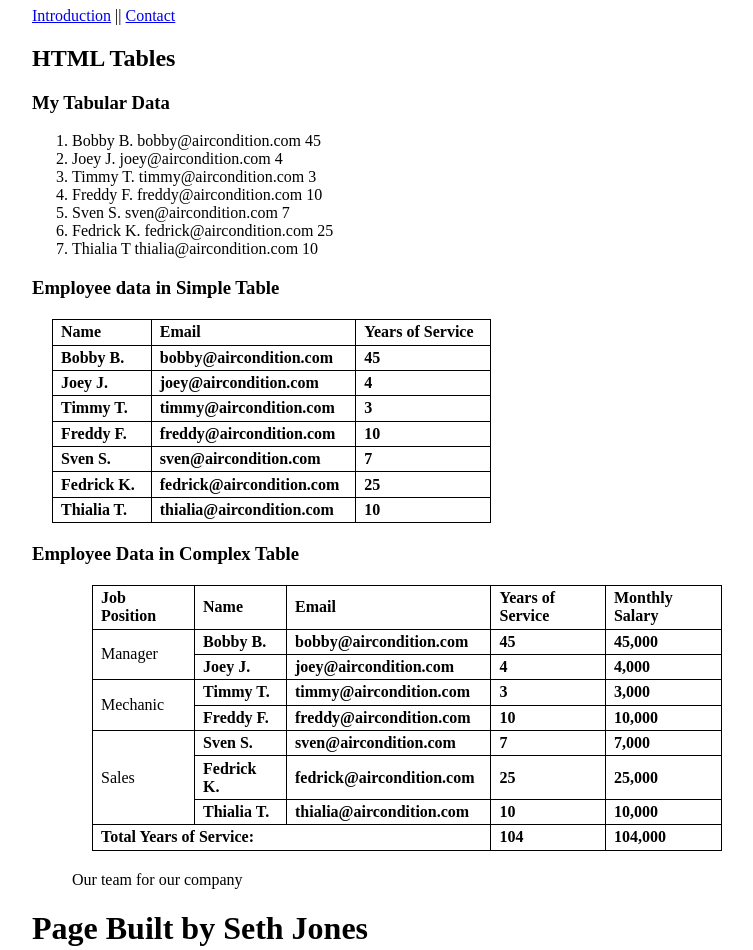
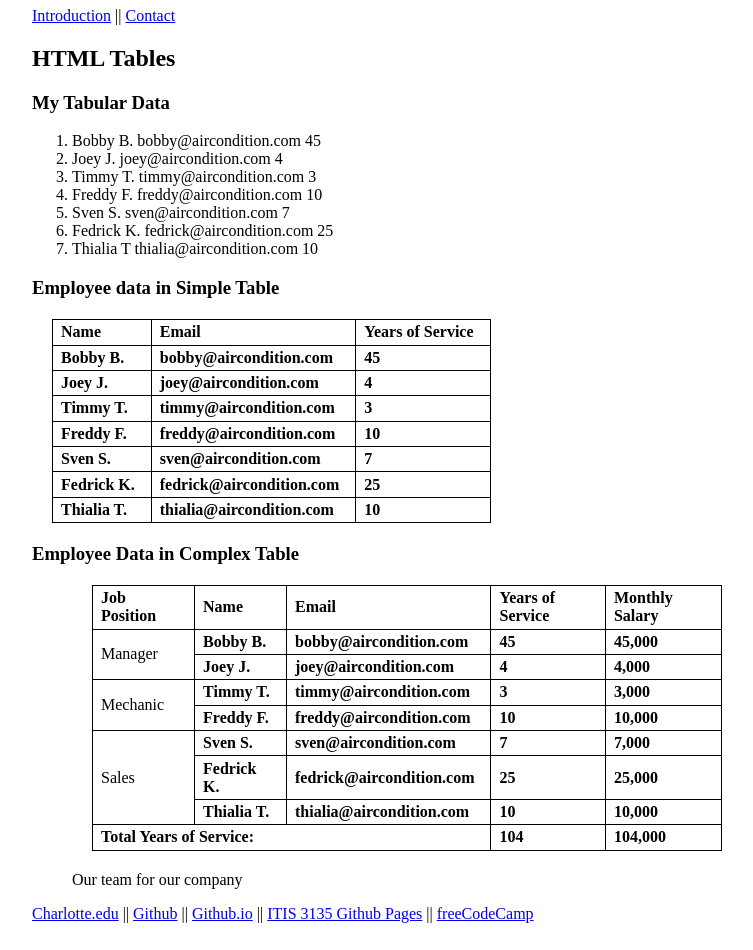
Before and after one commit to joneseth3/github.io, a plain HTML site: page itis3135/tables.html in a window 1280 px wide. Shown: the part 73-1023 px from the top of the page, without its empty margins (233-986 px from the left). Drawn offline with Linux system fonts and the light colour scheme.

Commit message:
Update tables.html

```diff
--- a/itis3135/tables.html
+++ b/itis3135/tables.html
@@ -148,7 +148,17 @@
 </body>
 </main>
 <footer>
+<nav>
+  <a href="http://webpages.uncc.edu" target="_blank">Charlotte.edu</a> ||
+  <a href="https://github.com/joneseth3" target="_blank">Github</a> ||
+  <a href="https://github.com/joneseth3/github.io" target="_blank">Github.io</a> ||
+  <a href="https://github.com/joneseth3/github.io/tree/main/itis3135" target="_blank">ITIS 3135 Github Pages</a> ||
+  <a href="https://www.freecodecamp.org/joneseth3/" target="_blank">freeCodeCamp</a>
+</nav>
+
+
 <h1> Page Built by Seth Jones </h1>
+
 <a href="https://validator.w3.org/check?uri=referer">
 			<img src="images/button-valid-html5.gif" width="88" height="31" alt="Link to HTML validator">
 </a>
@@ -157,5 +167,6 @@
       			<img src="images/button-valid-css.gif" width="88" height="31" alt="Link to CSS validator">
 </a>
 
+
 </footer>
 </html>
```
Lines whose indentation alone changed are shown as unchanged.
